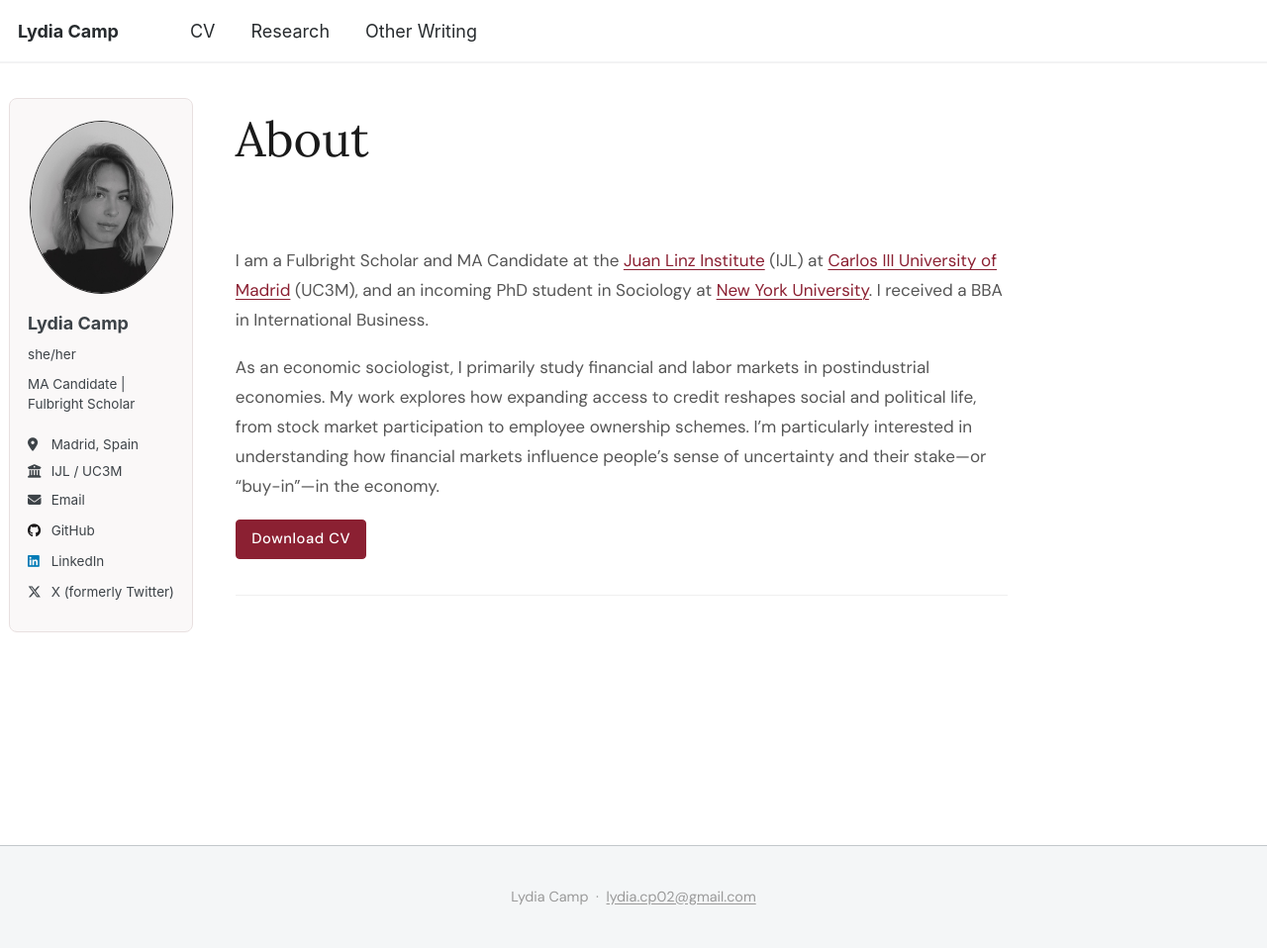
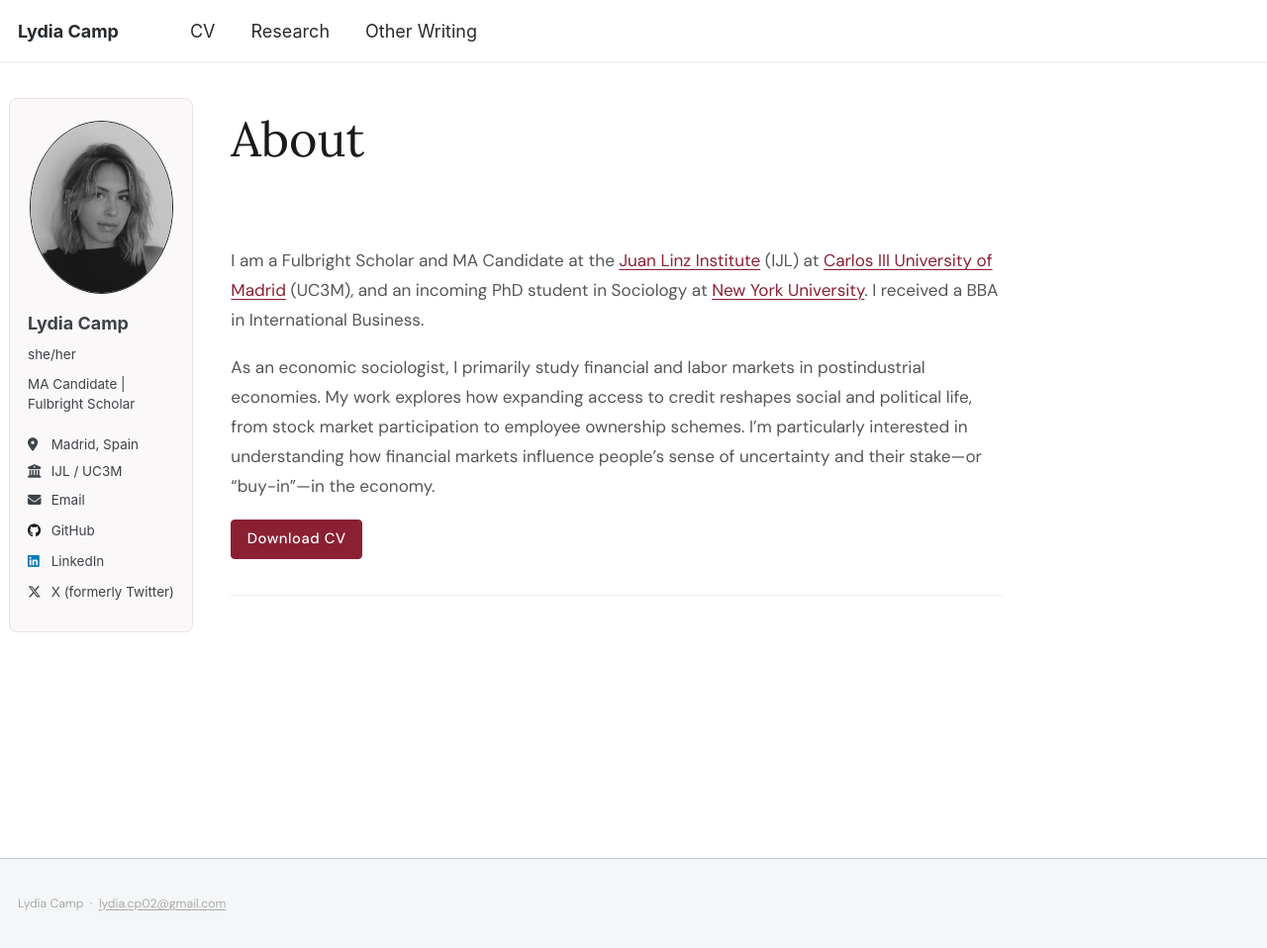
Before and after one commit to lydiagcamp/lydiagcamp.github.io, a Jekyll site: the page built from _pages/about.md, in a window 1280 px wide and 958 px high. Shown: the whole window at 99% size. Built offline with Jekyll 4.4.1, drawn with Linux system fonts in a browser that asks for light colours.

Commit message:
Fix spacing at source: remove Susy prefix from archive layout
Override in custom.css wasn't reliably beating the compiled Susy
grid percentage padding, so removed the prefix mixin directly from
_archive.scss. Also: smaller left-aligned footer, tighter about gap.

Co-Authored-By: Claude Sonnet 4.6 <noreply@anthropic.com>

```diff
--- a/_pages/about.md
+++ b/_pages/about.md
@@ -21,7 +21,7 @@ redirect_from:
   .archive {
     margin-top: 0 !important;
     padding-top: 0 !important;
-    padding-left: 0.5rem !important;
+    padding-left: 0.25rem !important;
   }
 
   .home-archive {
--- a/_sass/layout/_archive.scss
+++ b/_sass/layout/_archive.scss
@@ -11,7 +11,6 @@
 
   @include breakpoint($large) {
     @include span(10 of 12 last);
-    @include prefix(0.5 of 12);
   }
 
   a {
--- a/assets/css/custom.css
+++ b/assets/css/custom.css
@@ -107,10 +107,6 @@ details[open] summary {
   margin-left: 0 !important;
 }
 
-/* Research/Writing pages — flush content to left edge */
-.archive {
-  padding-left: 0 !important;
-}
 
 /* Hide footer Follow section */
 .page__footer-follow {
@@ -149,16 +145,16 @@ details[open] summary {
 
 /* Footer */
 .page__footer-text {
-  text-align: center;
+  text-align: left;
   font-family: 'DM Sans', sans-serif;
-  font-size: 0.8rem;
-  color: #999;
-  padding: 1.25rem 0;
+  font-size: 0.68rem;
+  color: #aaa;
+  padding: 1rem 0;
 }
 
 .page__footer-text a,
 .page__footer-text a:visited {
-  color: #999;
+  color: #aaa;
   text-decoration: underline;
   text-underline-offset: 2px;
 }
```
